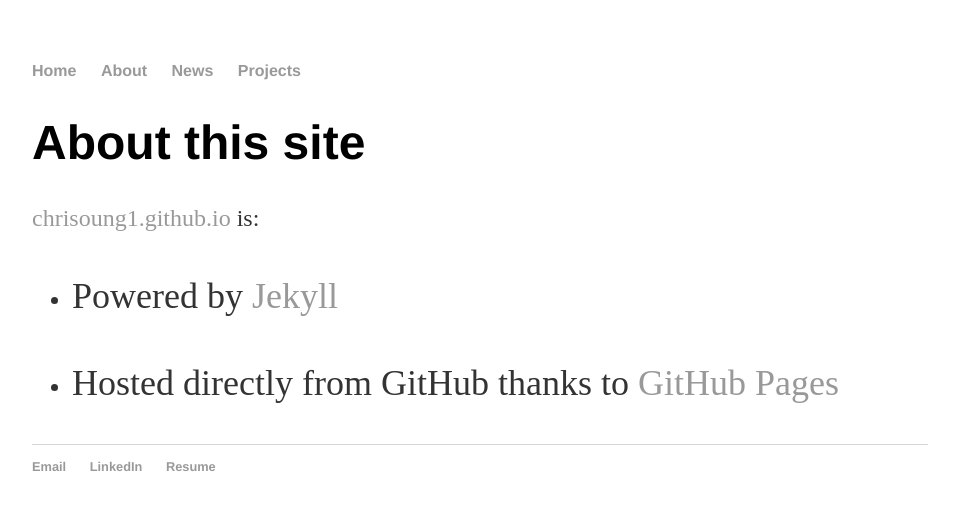
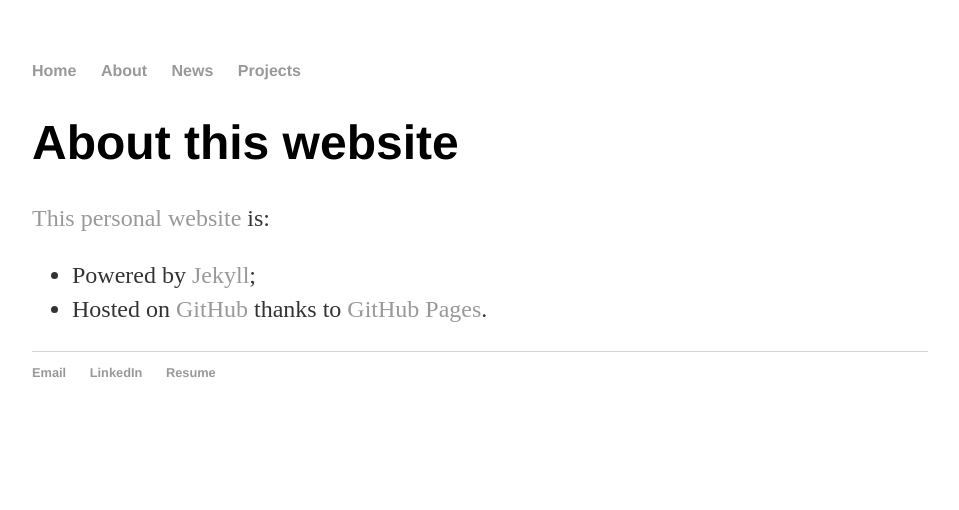
Before and after one commit to chriso23/chriso23.github.io, a Jekyll site: the page built from about/index.md, in a window 1280 px wide. Shown: the top 510 px of the page, without its empty margins (160-1119 px from the left). Built offline with Jekyll 4.4.1, drawn with Linux system fonts in a browser that asks for light colours; our own code applies the rules of GitHub Pages for plain Markdown files.

Commit message:
Update index.md

```diff
--- a/about/index.md
+++ b/about/index.md
@@ -1,7 +1,6 @@
-# About this site
+# About this website
 
-[chrisoung1.github.io](https://chrisoung1.github.io/) is:
+[This personal website](https://chrisoung1.github.io/) is:
 
-- Powered by [Jekyll](https://jekyllrb.com/)
-
-- Hosted directly from GitHub thanks to [GitHub Pages](https://pages.github.com/)
+- Powered by [Jekyll](https://jekyllrb.com/);
+- Hosted on [GitHub](https://github.com/) thanks to [GitHub Pages](https://pages.github.com/).
```
